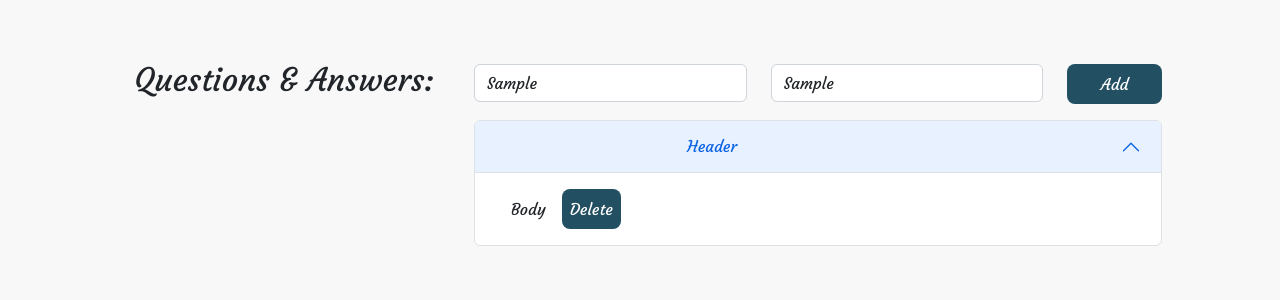
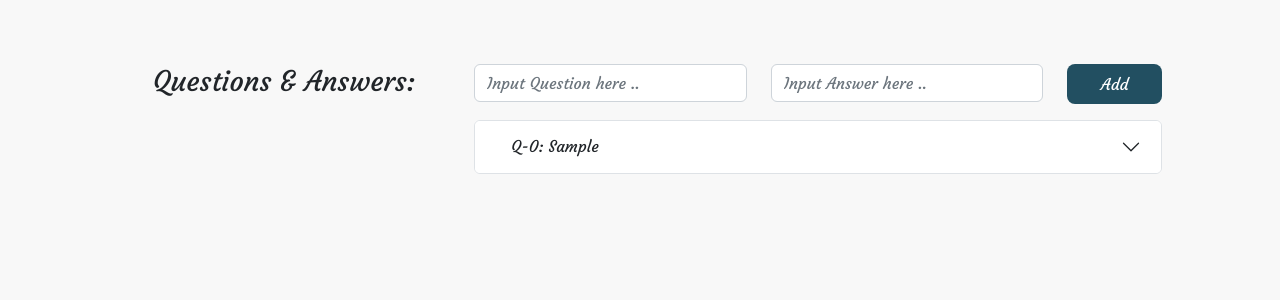
Before and after one commit to mayals/React-Question-and-Answer-project, a React (Create React App) app in the folder my-app/: page / in a window 1280 px wide. Both pictures are taken after typing "Sample", "Sample" into the empty fields and a click on the button "Add". Shown: the top 300 px of the page. Built offline with nearby package versions, Linux system fonts and the light colour scheme.

Commit message:
complete form add answer

```diff
--- a/my-app/src/App.js
+++ b/my-app/src/App.js
@@ -1,10 +1,23 @@
 import FormInput from './components/FormInput'
 import QAList from './components/QAList'
 
-import {Container,Row,Col} from "react-bootstrap"
+import { Container, Row, Col } from "react-bootstrap"
+import { useState } from 'react'
+import {quesAnsarray} from "./data.js"
 
 
 function App() {
+
+            const [quesAnsarraystate, setquesAnsarray] = useState(quesAnsarray)
+
+            //to add new QA
+            const addQAButton = () => {
+                setquesAnsarray([...quesAnsarray])
+                console.log('you add addQA successfully')
+            }
+
+
+
             return (
               <div className="app-color-body app-font">
 
@@ -14,13 +27,13 @@ function App() {
 
                     <Col sm="4">
                         <div className="fs-2 text-center py-2">
-                    Questions & Answers:
+                              <small>Questions & Answers:</small>
                         </div>
                     </Col>
 
                     <Col sm="8">
-              <FormInput />
-              <QAList />
+                        <FormInput onAddButton={addQAButton}/>
+                        <QAList qaArrayList={quesAnsarraystate}/>
                     </Col>
 
                   </Row>
--- a/my-app/src/components/FormInput.js
+++ b/my-app/src/components/FormInput.js
@@ -1,13 +1,45 @@
 import { Row, Col, Form, Button } from 'react-bootstrap'
+import React, { useState } from 'react'
 
 
+import {quesAnsarray} from "../data"
+
 // https://react-bootstrap.github.io/forms/form-control/#disabled
-const FormInput=()=>{
+const FormInput=({onAddButton})=>{
+
+        const [Qudatastate, setQudata] = useState('')
+        const [Andatastate, setAndata] = useState('')
+
+
+        //to push data to array
+        const addNewQA = () => {
+                    if (Qudatastate === "" || Andatastate === "") {
+                        console.log('NO Qudatastate OR NO Andatastate')
+                        return;
+                    }
+
+                    quesAnsarray.push({
+                                        id: Math.random(),
+                                         q: Qudatastate,
+                                         a: Andatastate,
+                                    });
+
+                    setQudata('')
+                    setAndata('')
+                    onAddButton();
+
+                    console.log(quesAnsarray)
+        }
+
 
         return(
                 <Row className="my-3">
+
                     <Col sm='5'>
                         <Form.Control
+                            value={Qudatastate}
+                            onChange={(e) => setQudata(e.target.value)}
+
                             type="text"
                             placeholder="Input Question here .."
                             aria-label="Input Question"
@@ -20,6 +52,9 @@ const FormInput=()=>{
 
                     <Col sm='5'>
                         <Form.Control
+                            value={Andatastate}
+                            onChange={(e) => setAndata(e.target.value)}
+
                             type="text"
                             placeholder="Input Answer here .."
                             a ria-label="Input Answer"
@@ -29,6 +64,7 @@ const FormInput=()=>{
 
                     <Col sm='2'>
                         <Button
+                            onClick={addNewQA}
                             className="app-btn-color w-100"
                             type="submit">
                                 Add
@@ -37,8 +73,5 @@ const FormInput=()=>{
 
                 </Row>
         )
-
-
-
 }
 export default FormInput;
--- a/my-app/src/components/QAList.js
+++ b/my-app/src/components/QAList.js
@@ -1,23 +1,42 @@
 import { Row, Accordion} from "react-bootstrap"
 
 
-const QAList=()=>{
+const QAList=(props)=>{
 
     return(
 
         <Row className="my-3">
 
             <Accordion >
-                <Accordion.Item >
-                    <Accordion.Header>
-                        <div className="m-auto">Header</div>
-                    </Accordion.Header>
+            {
+                props.qaArrayList.length >= 1 ? (props.qaArrayList.map((item,index)=>{
+                                                                        return(
+                                                                                <Accordion.Item
+                                                                                    key={index}
+                                                                                    eventKey={item.id}>
 
-                    <Accordion.Body>
-                        <div className="px-3 d-inline">Body</div>
-                        <button  className="app-btn-color">Delete</button>
-                    </Accordion.Body>
-                </Accordion.Item>
+                                                                                    <Accordion.Header>
+                                                                                        <div className="px-3">
+                                                                                            Q-{index}: {item.q}
+                                                                                        </div>
+                                                                                    </Accordion.Header>
+
+                                                                                    <Accordion.Body>
+                                                                                        <div className="px-3 d-inline">
+                                                                                            {item.a}
+                                                                                        </div>
+
+                                                                                        <button  className="app-btn-color">
+                                                                                            Delete
+                                                                                        </button>
+                                                                                    </Accordion.Body>
+
+                                                                                </Accordion.Item>
+                                                                        )
+                })) : <p  className="my-5"><small>Empty list, No Question/Answer data ..!</small></p>
+
+            }
+
             </Accordion>
 
         </Row>
--- /dev/null
+++ b/my-app/src/data.js
@@ -0,0 +1 @@
+export const quesAnsarray = []
```
Lines whose indentation alone changed are shown as unchanged.
